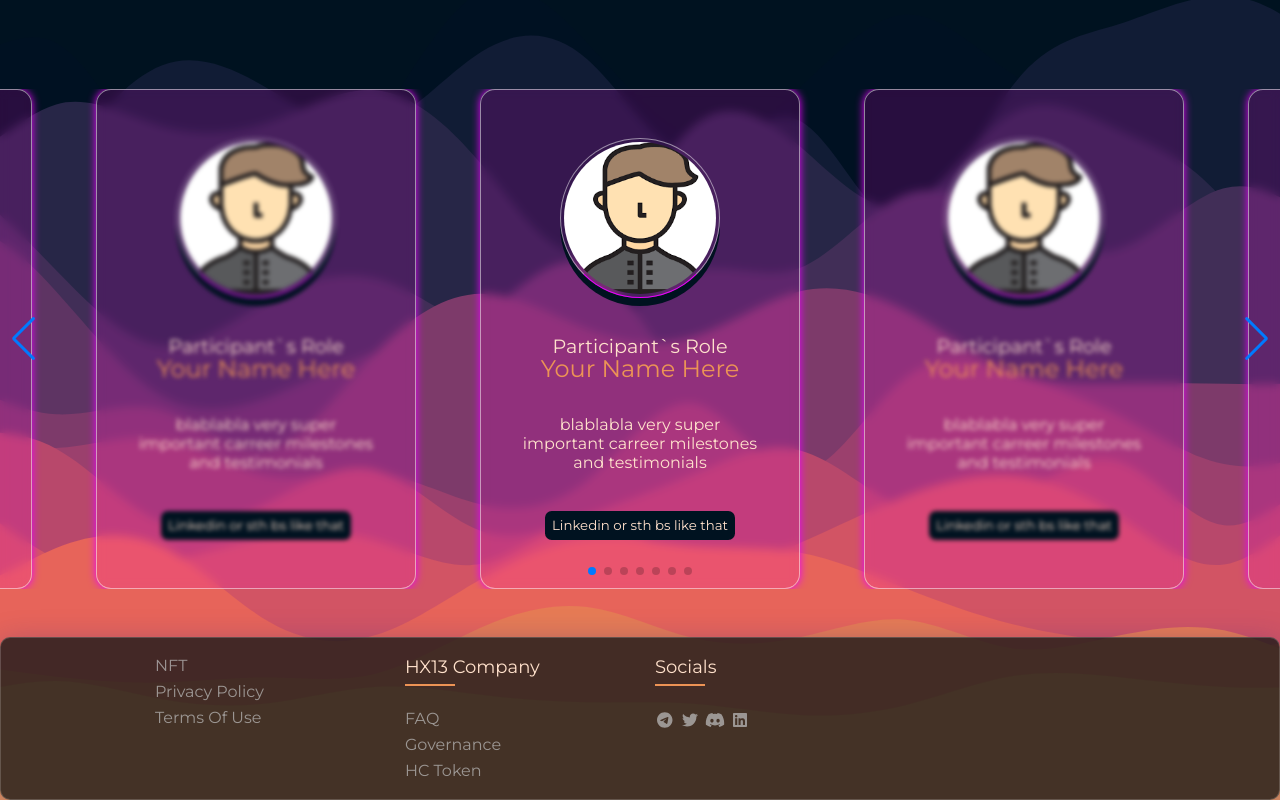
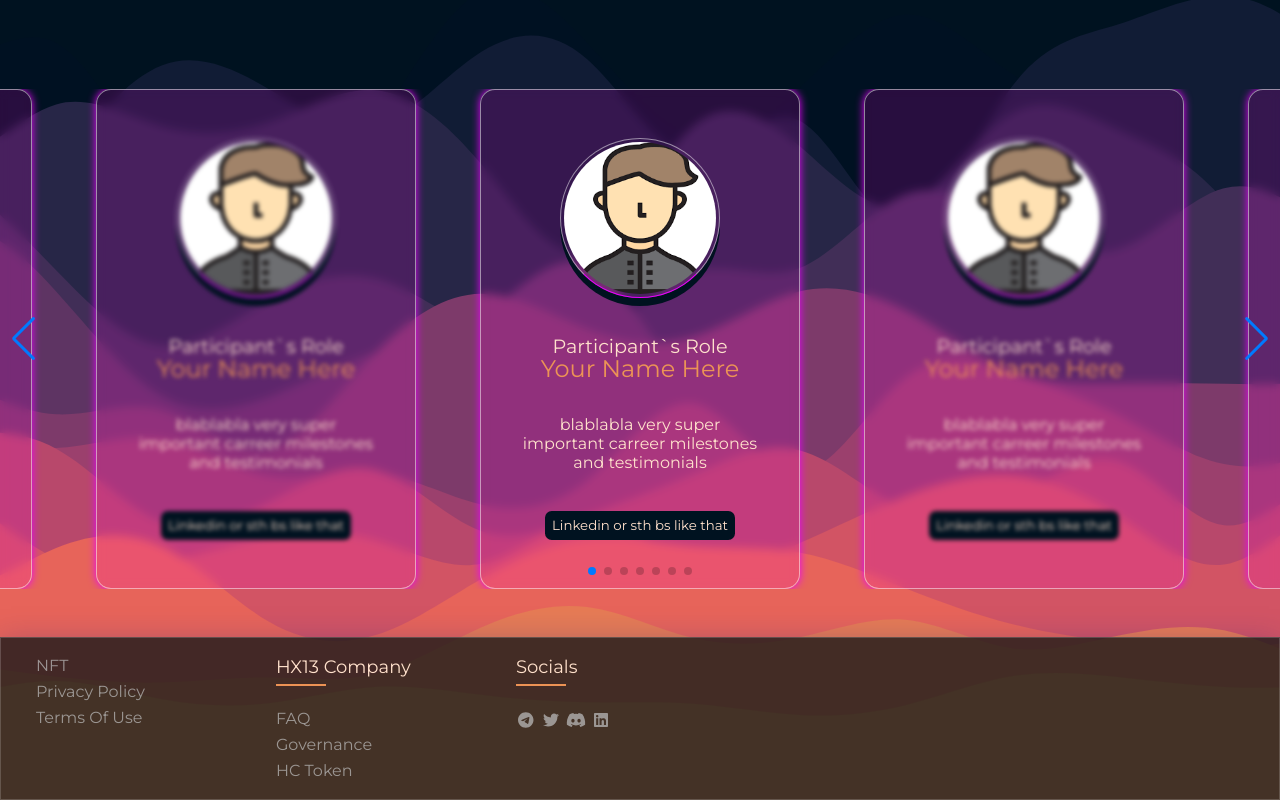
Before and after one commit to utkuzun/struct-hate, a React (Create React App) app: page / in a window 1280 px wide. Shown: the part 574-1374 px from the top of the page. Built offline with nearby package versions, Linux system fonts and the light colour scheme.

Commit message:
footer style fix

```diff
--- a/src/components/footer/style.css
+++ b/src/components/footer/style.css
@@ -11,12 +11,15 @@
 .container {
   max-width: 1000px;
   width: 95%;
-  margin: auto;
   align-items: center;
+  padding: 0 20px;
 }
 .row {
   display: flex;
-  flex-wrap: wrap;
+  justify-content: flex-start;
+  align-items: left;
+  text-align: left;
+  width: 100%;
 }
 ul {
   list-style: none;
@@ -26,7 +29,6 @@ ul {
   box-shadow: 0 8px 32px 0 rgba(31, 38, 135, 0.37);
   backdrop-filter: blur(0.5px);
   -webkit-backdrop-filter: blur(0.5px);
-  border-radius: 10px;
   border: 1px solid rgba(255, 255, 255, 0.18);
   padding: 20px 0;
 }
--- a/src/components/header/style.css
+++ b/src/components/header/style.css
@@ -13,7 +13,6 @@
   box-shadow: 0 8px 32px 0 rgba(31, 38, 135, 0.37);
   backdrop-filter: blur(0.5px);
   -webkit-backdrop-filter: blur(0.5px);
-  border-radius: 10px;
   border: 1px solid rgba(255, 255, 255, 0.18);
   position: fixed;
   top: 0;
@@ -109,15 +108,20 @@
     display: flex;
     flex-direction: column;
     align-items: center;
-    background-color: #001220;
     color: #ffe1cc;
     font-family: 'Montserrat';
     font-size: 16px;
     position: absolute;
-    top: 80px;
-    width: 100%;
+    top: 79px;
+    left: -1px;
+    width: 101%;
     z-index: 100;
     padding-bottom: 1rem;
+    background: rgba(27, 25, 25, 0.8);
+    box-shadow: 0 8px 32px 0 rgba(31, 38, 135, 0.37);
+    backdrop-filter: blur(0.5px);
+    -webkit-backdrop-filter: blur(0.5px);
+    border: 1px solid rgba(255, 255, 255, 0.18);
   }
   .mobile.links a li {
     padding: 1rem;
```
